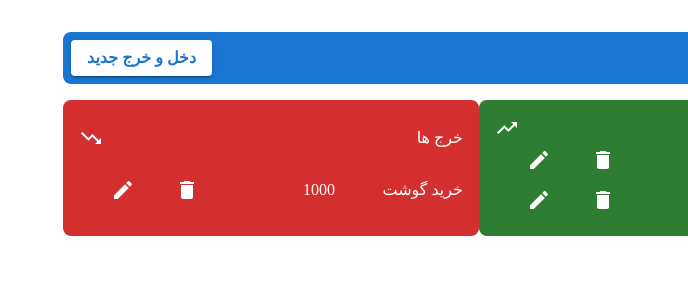
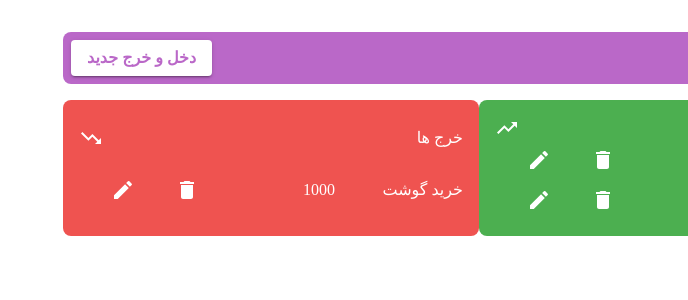
Before and after one commit to maryamkaramad/moneyManagement, a React (Create React App) app: page / in a window 1280 px wide. Shown: the top 300 px of the page, without its empty margins (592-1280 px from the left). Built offline with nearby package versions, Linux system fonts and the light colour scheme.

Commit message:
change color

```diff
--- a/src/componens/Home/Header.tsx
+++ b/src/componens/Home/Header.tsx
@@ -7,13 +7,13 @@ import { Link } from 'react-router-dom';
 
 const Header = (): JSX.Element => {
     return (
-        <Grid item container xs={12} bgcolor={"primary.main"} p={1} borderRadius={2} alignItems={"center"} color={"common.white"} my={2}>
+        <Grid item container xs={12} bgcolor={"secondary.light"} p={1} borderRadius={2} alignItems={"center"} color={"common.white"} my={2}>
             <Grid xs={6}>
                 <Typography> دخل و خرج</Typography>
             </Grid>
             <Grid xs={6} display={"flex"} justifyContent={"flex-end"}>
                 <Link to={"/addMony"}>
-                    <Button variant={"contained"} sx={{ bgcolor: "common.white", color: "primary.main", '&:hover': { bgcolor: "primary.main", color: "common.white", border: "1px solid white" } }} >
+                    <Button variant={"contained"} sx={{ bgcolor: "common.white", color: "secondary.light", '&:hover': { bgcolor: "secondary.light", color: "common.white", border: "1px solid white" } }} >
                         <Typography fontWeight={"bold"}> دخل و خرج جدید</Typography>
                     </Button>
                 </Link>
--- a/src/componens/Home/Total.tsx
+++ b/src/componens/Home/Total.tsx
@@ -12,7 +12,7 @@ const Total = (): JSX.Element => {
 
 
     return (
-        <Grid container alignItems={"center"} item xs={12} md={4} borderRadius={2} p={2} bgcolor={"secondary.main"} sx={{ my: { xs: 2, md: 0 } }} color={"common.white"}>
+        <Grid container alignItems={"center"} item xs={12} md={4} borderRadius={2} p={2} bgcolor={"gray"} sx={{ my: { xs: 2, md: 0 } }} color={"common.white"}>
             <Grid xs={6} >
                 <Typography>موجودی</Typography>
             </Grid>
--- a/src/pages/Home.tsx
+++ b/src/pages/Home.tsx
@@ -18,8 +18,8 @@ const Home = (): JSX.Element => {
         <Grid container xs={12} p={2}>
             <Header />
             <Total />
-            <MonyCart backgroundcolor={"success.main"} title={"هزینه ها"} icon={<TrendingUpIcon />} type={"income"} />
-            <MonyCart backgroundcolor={"error.main"} title={"خرج ها"} icon={<TrendingDownIcon />} type={"expense"} />
+            <MonyCart backgroundcolor={"success.light"} title={"هزینه ها"} icon={<TrendingUpIcon />} type={"income"} />
+            <MonyCart backgroundcolor={"error.light"} title={"خرج ها"} icon={<TrendingDownIcon />} type={"expense"} />
             <Chart />
         </Grid>
     )
```
